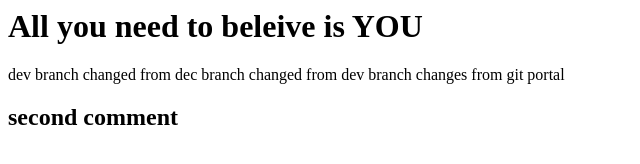
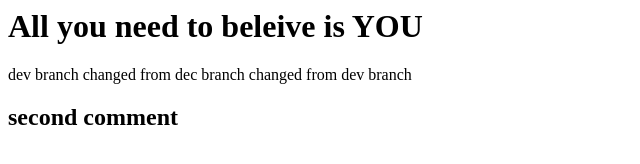
Before and after one commit to pradeepsm72/git-practice-day3, a plain HTML site: page index.html in a window 1280 px wide. Shown: the whole page, without its empty margins (0-640 px from the left). Drawn offline with Linux system fonts and the light colour scheme.

Commit message:
Revert "Update index.html"
This reverts commit 84e01fff772faf9c526e42135890b8dc452cce5c.

```diff
--- a/index.html
+++ b/index.html
@@ -3,8 +3,6 @@
 		<h1> All you need to beleive is YOU </h1>
 	dev branch changed from dec branch
 	changed from dev branch
-
-		changes from git portal
 		<h2> second comment </h2>
 	</body>
 </html>
```
